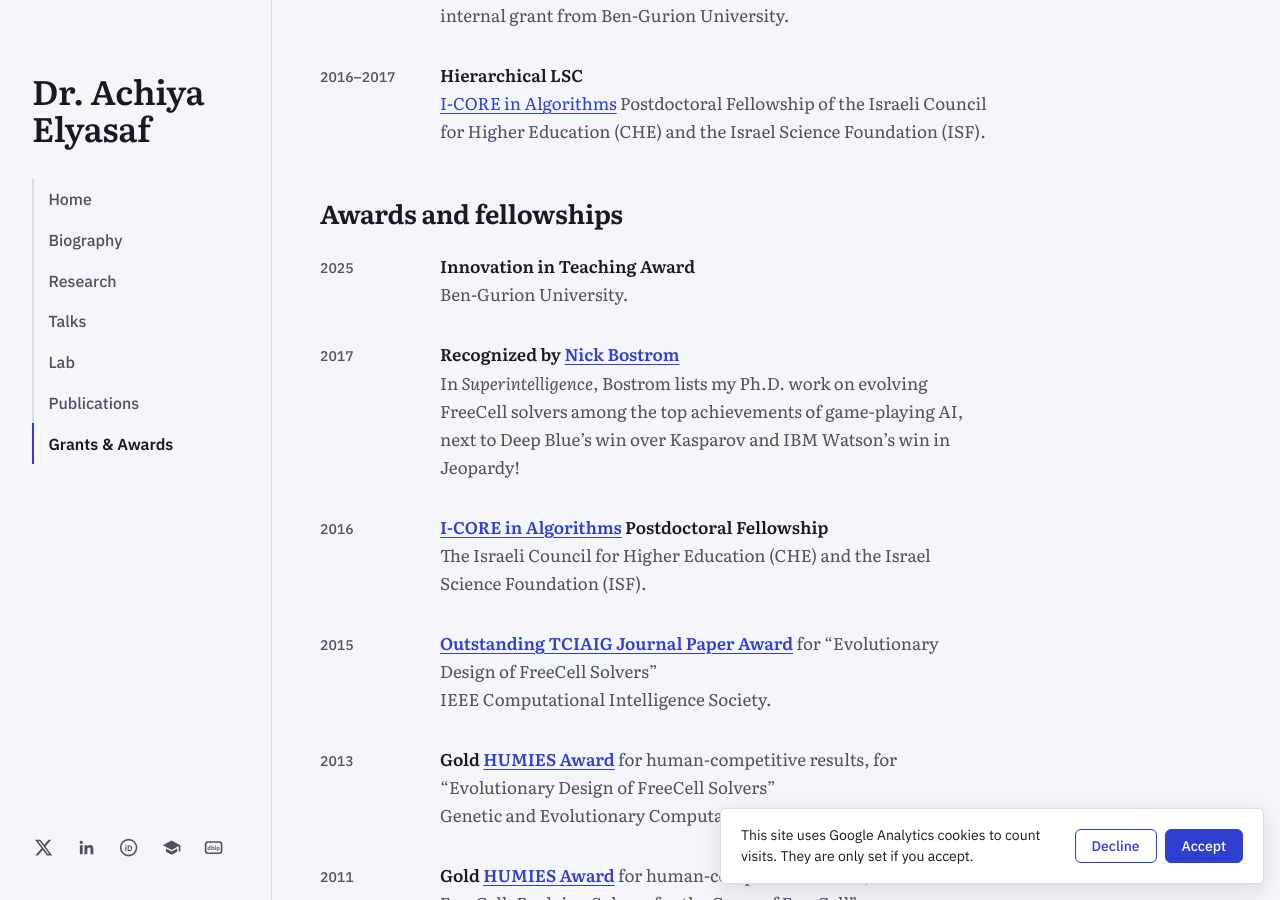
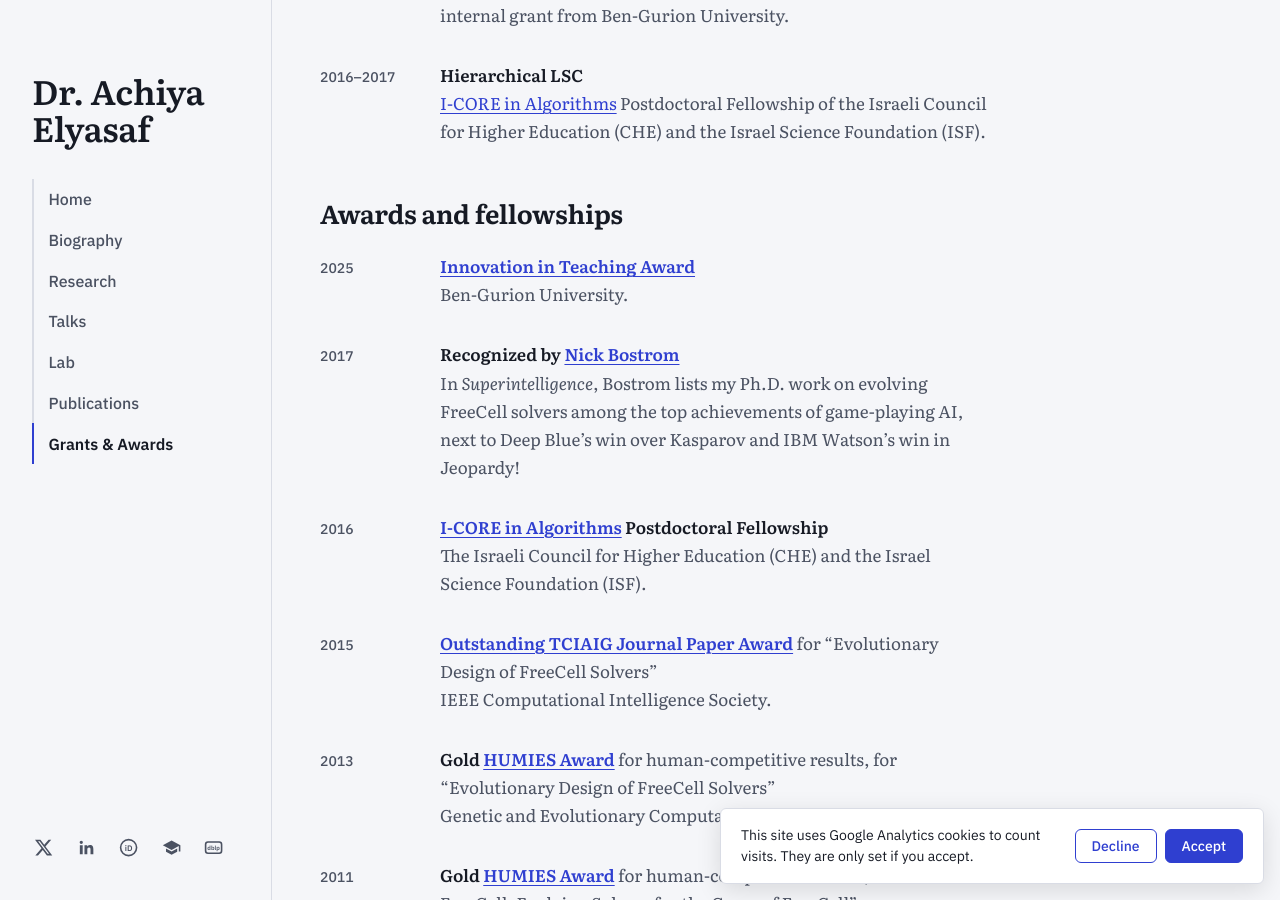
Before and after one commit to achiyae/homepage, a Jekyll site: the page built from grants-awards.md, in a window 1280 px wide and 900 px high, scrolled down 1052 px. Built offline with Jekyll 4.4.1, drawn with Linux system fonts in a browser that asks for light colours.

Commit message:
Link the Innovation in Teaching Award to its announcement
Co-Authored-By: Claude Opus 5.5 <noreply@anthropic.com>
Claude-Session: https://claude.ai/code/session_01EGfREAT8Gtodni4CtkRxaP

```diff
--- a/grants-awards.md
+++ b/grants-awards.md
@@ -22,7 +22,7 @@ permalink: /grants-awards/
 ## Awards and fellowships
 
 <ul class="cv-list">
-<li><span class="cv-year">2025</span><div><strong>Innovation in Teaching Award</strong><br>Ben-Gurion University.</div></li>
+<li><span class="cv-year">2025</span><div><strong><a href="https://ummedia.bgu.ac.il/media/z1odxqxn/%D7%A4%D7%95%D7%A1%D7%98%D7%A8-%D7%AA%D7%A9%D7%A4%D7%94.jpg">Innovation in Teaching Award</a></strong><br>Ben-Gurion University.</div></li>
 <li><span class="cv-year">2017</span><div><strong>Recognized by <a href="https://en.wikipedia.org/wiki/Nick_Bostrom">Nick Bostrom</a></strong><br>In <cite>Superintelligence</cite>, Bostrom lists my Ph.D. work on evolving FreeCell solvers among the top achievements of game-playing AI, next to Deep Blue’s win over Kasparov and IBM Watson’s win in Jeopardy!</div></li>
 <li><span class="cv-year">2016</span><div><strong><a href="https://www.icore-algo.org.il/">I-CORE in Algorithms</a> Postdoctoral Fellowship</strong><br>The Israeli Council for Higher Education (CHE) and the Israel Science Foundation (ISF).</div></li>
 <li><span class="cv-year">2015</span><div><strong><a href="https://cis.ieee.org/award-recipients.html#TCIAIGOutstandingPaperAward">Outstanding TCIAIG Journal Paper Award</a></strong> for “Evolutionary Design of FreeCell Solvers”<br>IEEE Computational Intelligence Society.</div></li>
```
